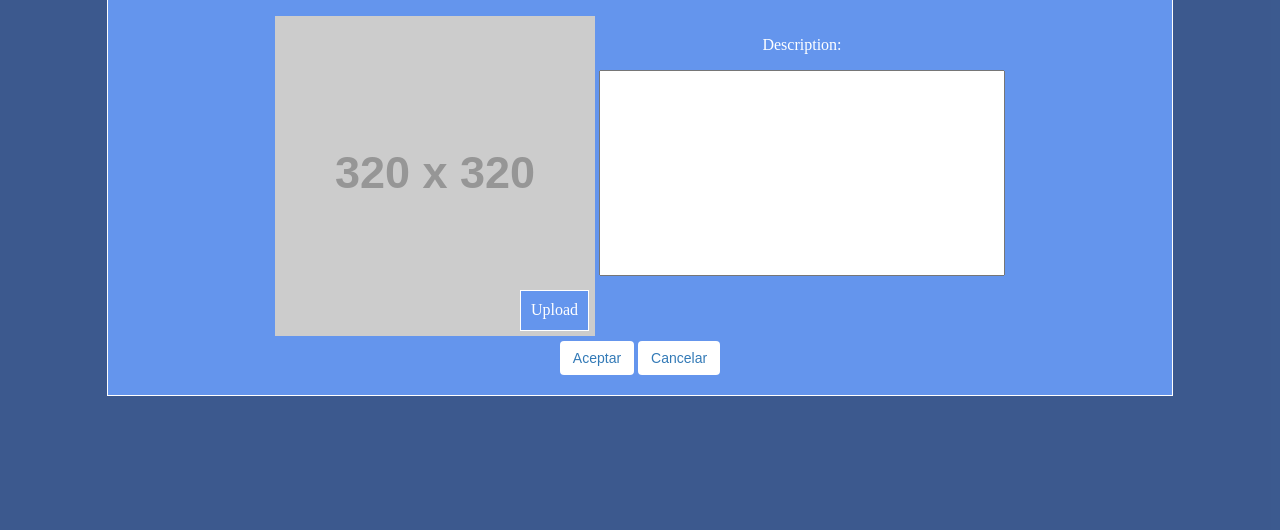
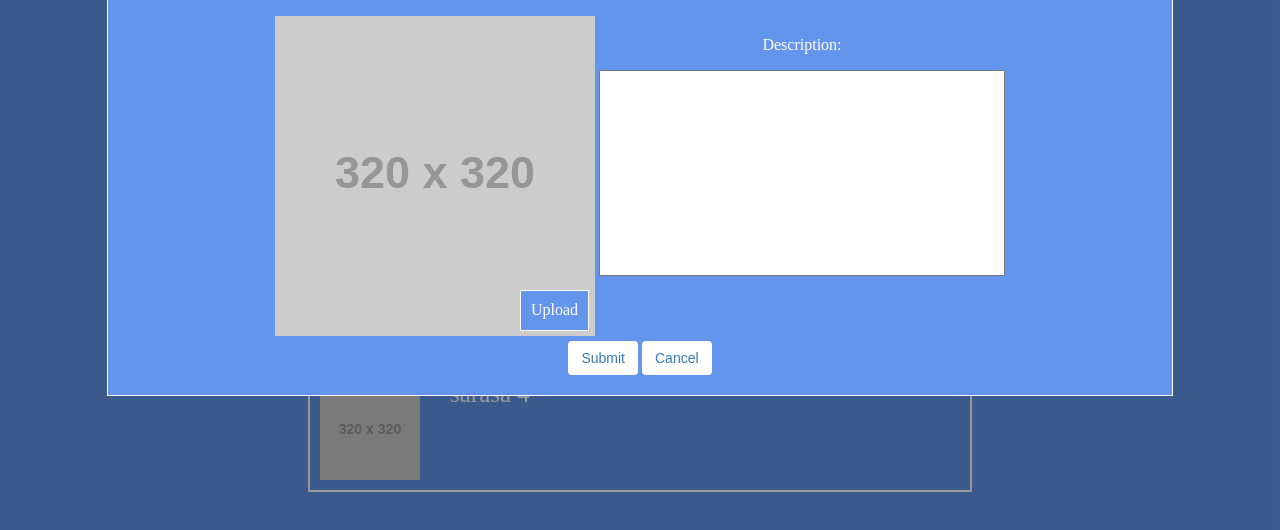
Before and after one commit to fedemarske/order-66, a website: page public/index.html in a window 1280 px wide. Both pictures are taken after a click on the button "Add Item". Shown: the part 136-666 px from the top of the page. Drawn offline with Linux system fonts and the light colour scheme; placeholder pictures from the web are drawn by us.

Commit message:
added image to list, fixes

```diff
--- a/index.js
+++ b/index.js
@@ -1,2 +1,8 @@
 var express = require('express');
-var app = express.app();
+var app = express();
+
+app.use(express.static('public'))
+
+app.listen(3000, function () {
+  console.log('Example app listening on port 3000!')
+})
--- a/public/index.html
+++ b/public/index.html
@@ -42,8 +42,8 @@
 		  			</div>
 		  		</div>
 		  		<div class="modal-footer">
-		  			<button>Aceptar</button>
-		  			<button>Cancelar</button>
+		  			<button>Submit</button>
+		  			<button>Cancel</button>
 		  		</div>
 		  	</form>
 		  </div>
--- a/public/src/js/app/components/Item.js
+++ b/public/src/js/app/components/Item.js
@@ -4,18 +4,29 @@ var Item = (function($){
 
 	function Item(options){
 		this.description = options.description;
-		//this.img = options.img;
+		this.imgSrc = options.img || 'http://via.placeholder.com/320x320';
+		this.createDom();
 		//this.position = options.position;
-		this.el = $('<li>');
 	}
 
 	Item.prototype.create = function(){
-		this.el.text(this.description);
+		this.el.append(this.img);
+		this.el.append(this.span);
 		this.el.addClass('item')
 
 		return this.el;
 	}
 
+	Item.prototype.createDom = function(){
+		this.el = $('<li>');
+		this.img = $('<img>').addClass('list-img').attr({
+			'src': this.imgSrc,
+			'width': '100px',
+			'heigth': '100px'
+		});
+		this.span = $('<span>').text(this.description);
+	}
+
 	return Item;
 
 })(jQuery);
--- a/public/src/js/app/components/List.js
+++ b/public/src/js/app/components/List.js
@@ -9,17 +9,13 @@ var List = (function($, Item){
 
 	List.prototype.getItems = function(){
 		return [{
-			description: 'sarasa 1',
-			img: 'test 1'
+			description: 'sarasa 1'
 		},{
-			description: 'sarasa 2',
-			img: 'test 2'
+			description: 'sarasa 2'
 		},{
-			description: 'sarasa 3',
-			img: 'test 3'
+			description: 'sarasa 3'
 		},{
-			description: 'sarasa 4',
-			img: 'test 4'
+			description: 'sarasa 4'
 		}]
 	}
 
--- a/public/src/scss/main.scss
+++ b/public/src/scss/main.scss
@@ -73,6 +73,11 @@ body.dragging, body.dragging * {
 			    border-right: none;
 		    }
 		}
+
+		img.list-img {
+		    margin-right: 30px;
+    		vertical-align: top;
+		}
 	}
 
 	.modal{
```
Also changed, not shown: public/dist/css/main.css.
